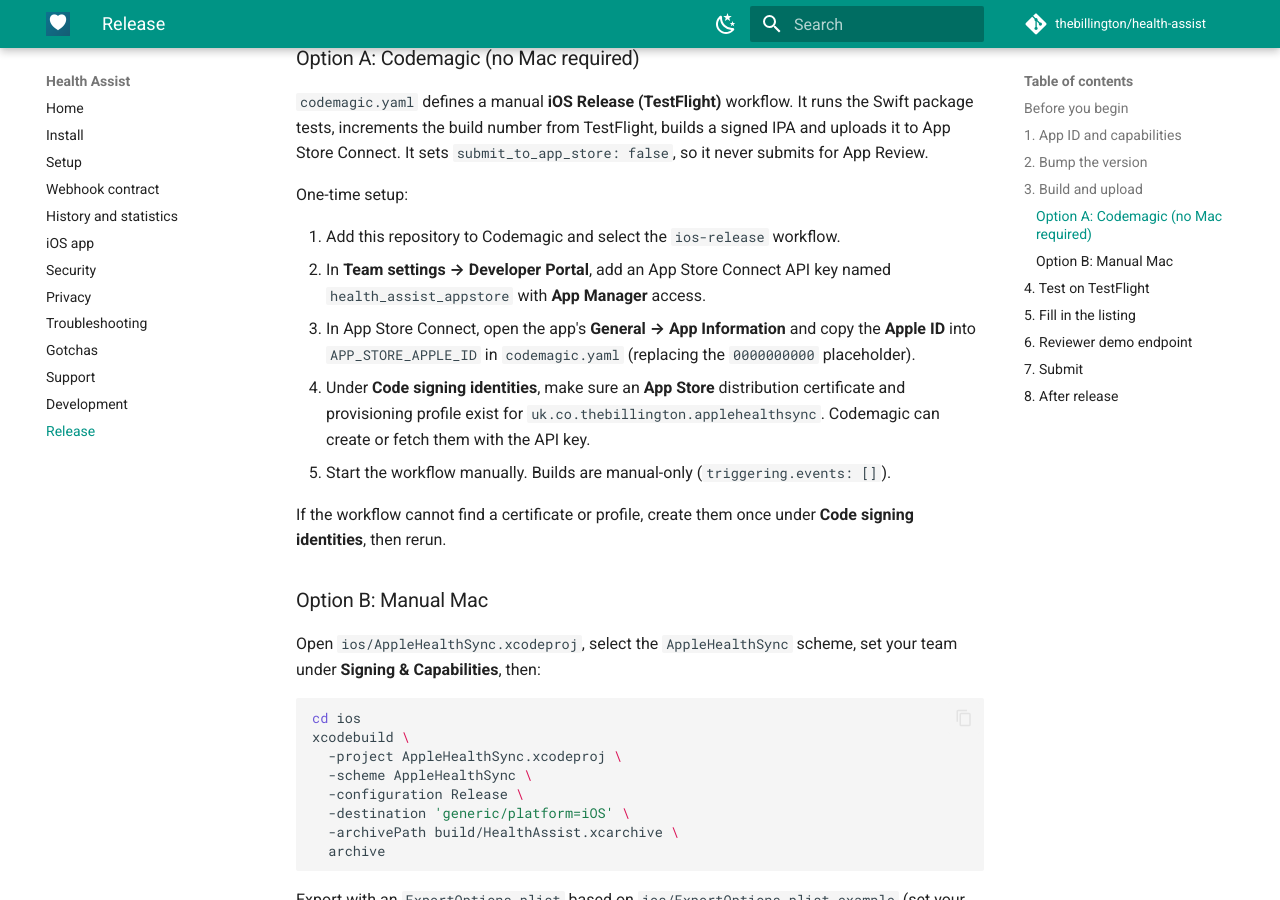
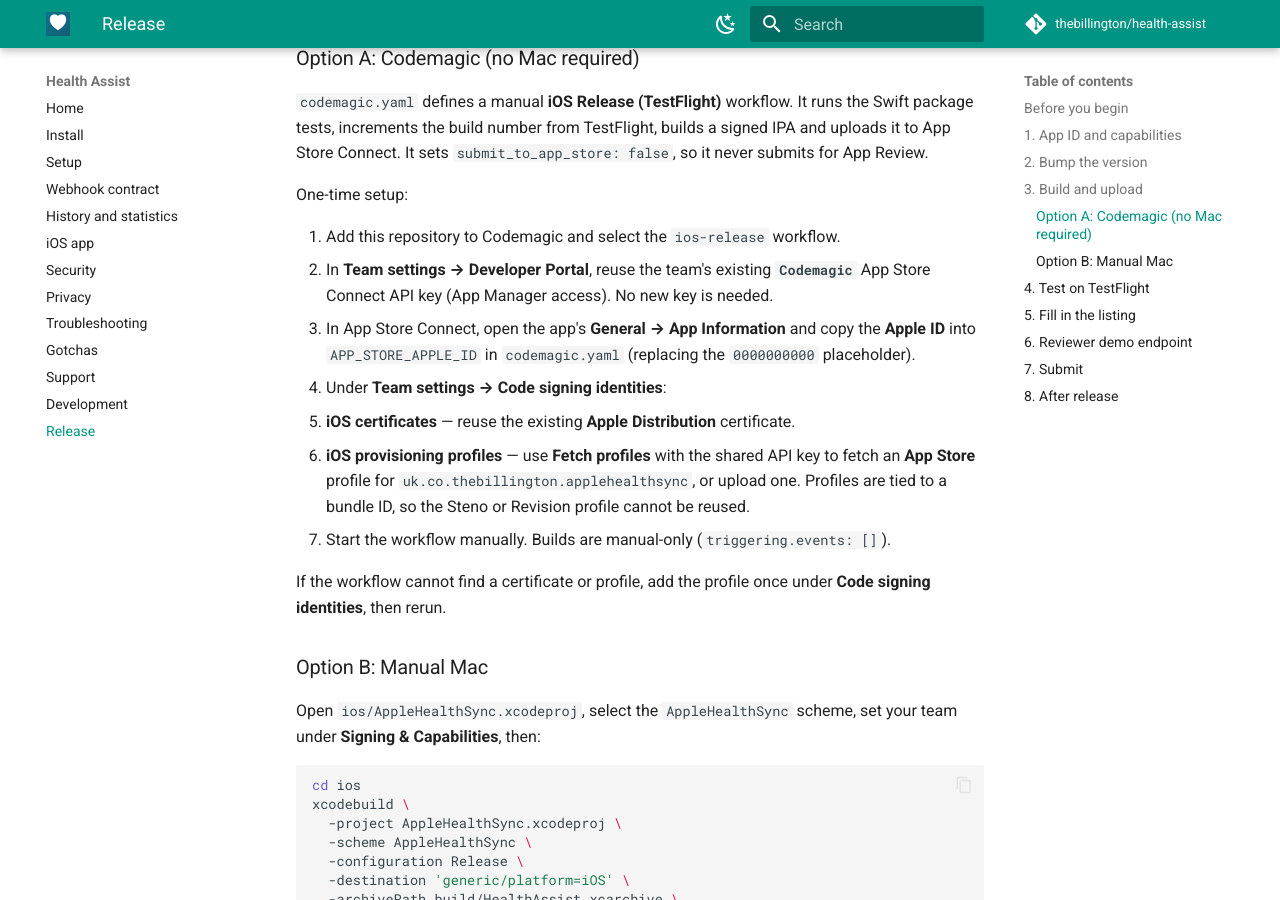
Before and after one commit to thebillington/health-assist, an MkDocs documentation site: the page built from docs/release.md, in a window 1280 px wide and 900 px high, scrolled down 1677 px. Built offline with MkDocs 1.6.1 and Material for MkDocs 9.7.7, drawn with Linux system fonts in a browser that asks for light colours; comment, search, counter and statistics services are not loaded.

Commit message:
Reuse the existing Codemagic App Store Connect key

```diff
--- a/docs/release.md
+++ b/docs/release.md
@@ -70,18 +70,22 @@ signed IPA and uploads it to App Store Connect. It sets
 One-time setup:
 
 1. Add this repository to Codemagic and select the `ios-release` workflow.
-2. In **Team settings → Developer Portal**, add an App Store Connect API key
-   named `health_assist_appstore` with **App Manager** access.
+2. In **Team settings → Developer Portal**, reuse the team's existing
+   **`Codemagic`** App Store Connect API key (App Manager access). No new key is
+   needed.
 3. In App Store Connect, open the app's **General → App Information** and copy
    the **Apple ID** into `APP_STORE_APPLE_ID` in `codemagic.yaml` (replacing the
    `0000000000` placeholder).
-4. Under **Code signing identities**, make sure an **App Store** distribution
-   certificate and provisioning profile exist for
-   `uk.co.thebillington.applehealthsync`. Codemagic can create or fetch them
-   with the API key.
+4. Under **Team settings → Code signing identities**:
+   - **iOS certificates** — reuse the existing **Apple Distribution**
+     certificate.
+   - **iOS provisioning profiles** — use **Fetch profiles** with the shared API
+     key to fetch an **App Store** profile for
+     `uk.co.thebillington.applehealthsync`, or upload one. Profiles are tied to
+     a bundle ID, so the Steno or Revision profile cannot be reused.
 5. Start the workflow manually. Builds are manual-only (`triggering.events: []`).
 
-If the workflow cannot find a certificate or profile, create them once under
+If the workflow cannot find a certificate or profile, add the profile once under
 **Code signing identities**, then rerun.
 
 ### Option B: Manual Mac
```
Also changed, not shown: codemagic.yaml (+10 -5 lines).
